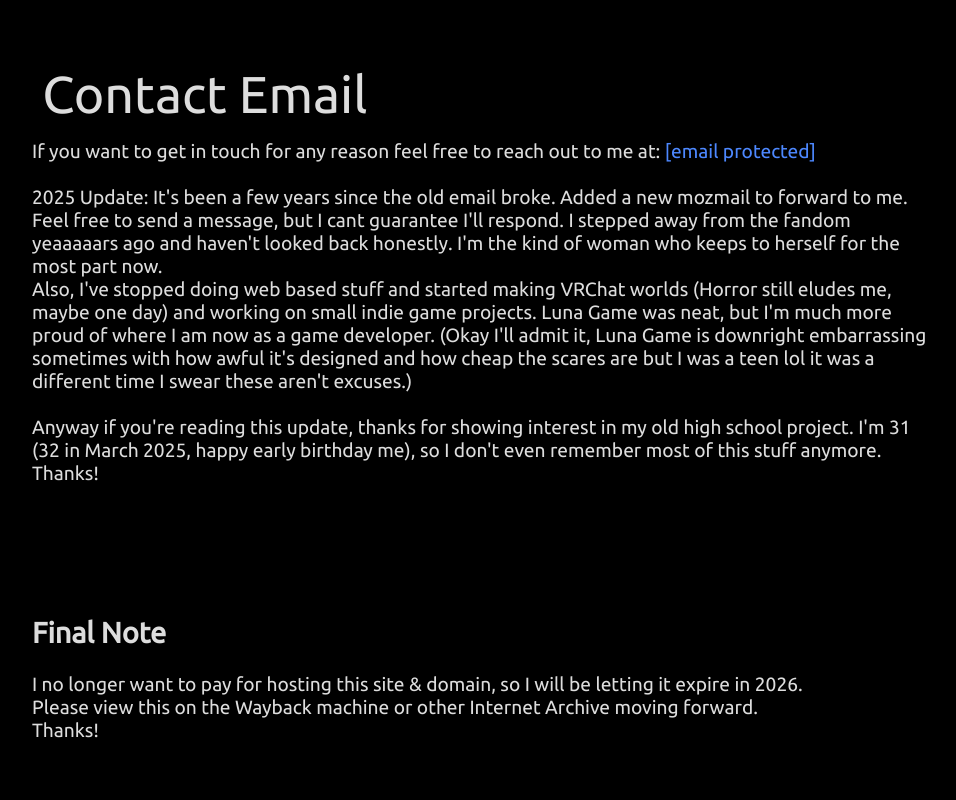
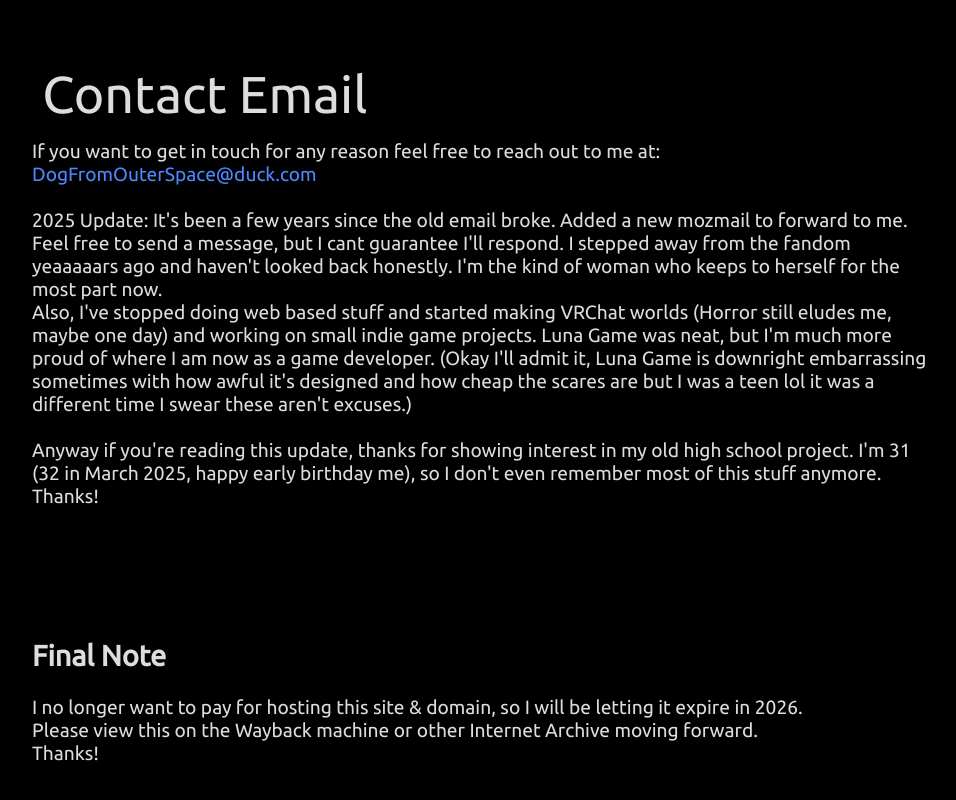
Before and after one commit to LucyYuih/lunaga.me-backup, a plain HTML site: page index.html in a window 1280 px wide. Shown: the part 11168-11968 px from the top of the page, without its empty margins (158-1114 px from the left). Drawn offline with Linux system fonts and the light colour scheme.

Commit message:
Update index.html

```diff
--- a/index.html
+++ b/index.html
@@ -471,7 +471,7 @@ Contact Email
 
 <div class='_paragraph'>
 If you want to get in touch for any reason feel free to reach out to me at:
-<a href="/cdn-cgi/l/email-protection#01767938787b68643633416c6e7b6c60686d2f626e6c"><span class="__cf_email__" data-cfemail="e19699d8989b8884d6d3a18c8e9b8c80888dcf828e8c">[email&#160;protected]</span></a>
+<a href="malito:dogfromouterspace@duck.com"><span class="__cf_email__" data-cfemail="e19699d8989b8884d6d3a18c8e9b8c80888dcf828e8c">DogFromOuterSpace@duck.com</span></a>
 
 <br><br>
 
```
